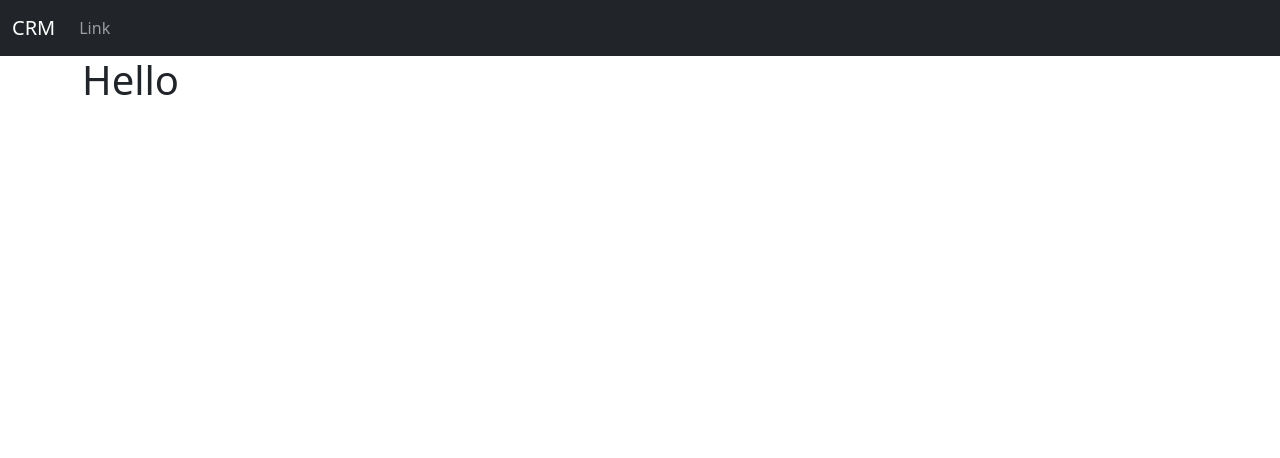
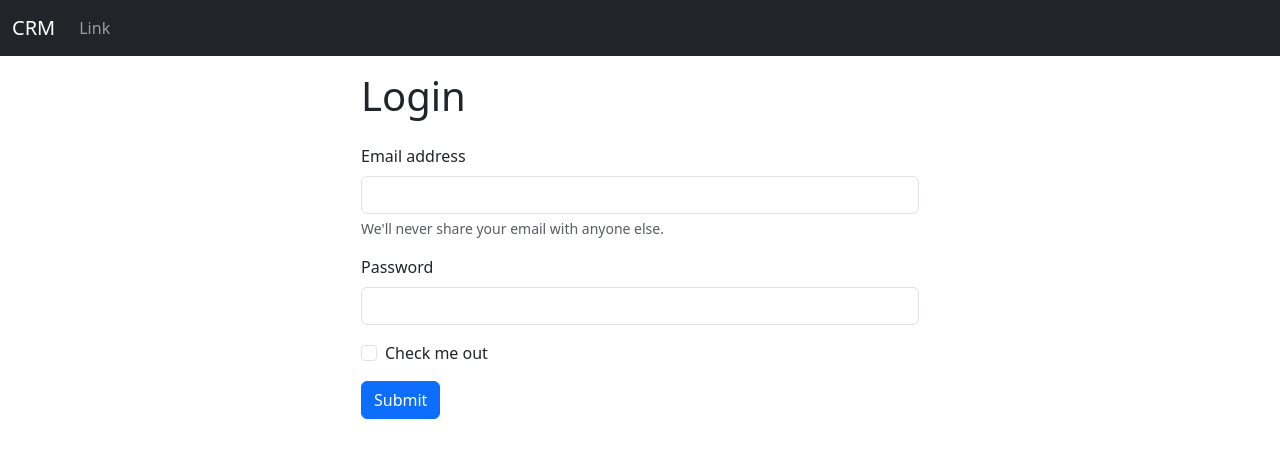
Before and after one commit to erickvivas415/CRMDjango, a Django app: template dcrm/website/templates/home.html in a window 1280 px wide. Shown: the top 458 px of the page. Run offline with Django 3.2, Linux system fonts and the light colour scheme; the template is opened without the code that fills it, so the values that code supplies are empty.

Commit message:
Login in home

```diff
--- a/dcrm/website/templates/home.html
+++ b/dcrm/website/templates/home.html
@@ -2,6 +2,31 @@
 
 {% block content %}
 
-<h1>Hello</h1>
+<div class="col-md-6 offset-md-3 mt-3">
+    <h1>Login</h1>
+
+    <form method="POST" action="{% url 'home' %}" class="mt-4">
+        {% csrf_token %}
+
+        <form>
+            <div class="mb-3">
+              <label for="exampleInputEmail1" class="form-label">Email address</label>
+              <input type="email" class="form-control" id="exampleInputEmail1" aria-describedby="emailHelp">
+              <div id="emailHelp" class="form-text">We'll never share your email with anyone else.</div>
+            </div>
+            <div class="mb-3">
+              <label for="exampleInputPassword1" class="form-label">Password</label>
+              <input type="password" class="form-control" id="exampleInputPassword1">
+            </div>
+            <div class="mb-3 form-check">
+              <input type="checkbox" class="form-check-input" id="exampleCheck1">
+              <label class="form-check-label" for="exampleCheck1">Check me out</label>
+            </div>
+            <button type="submit" class="btn btn-primary">Submit</button>
+          </form>
+    </form>
+
+</div>
+
 
 {% endblock %}
```
